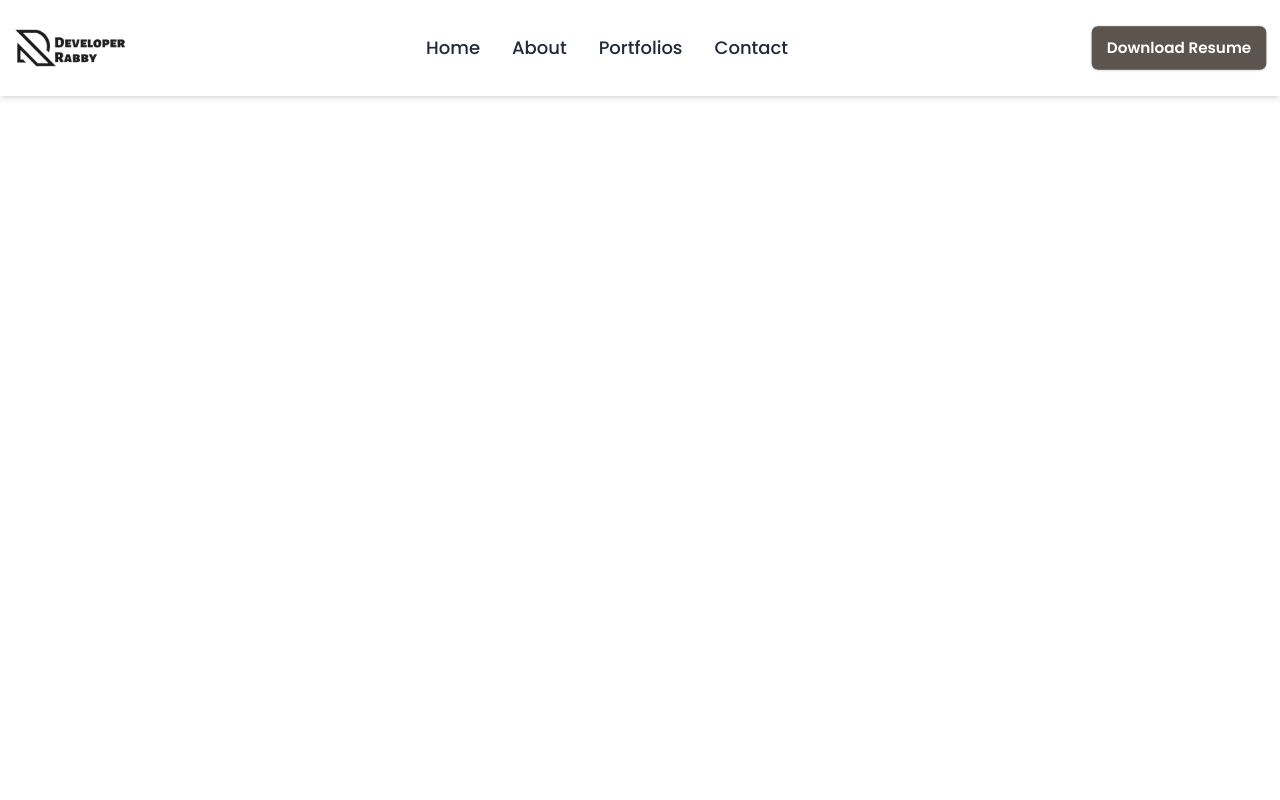
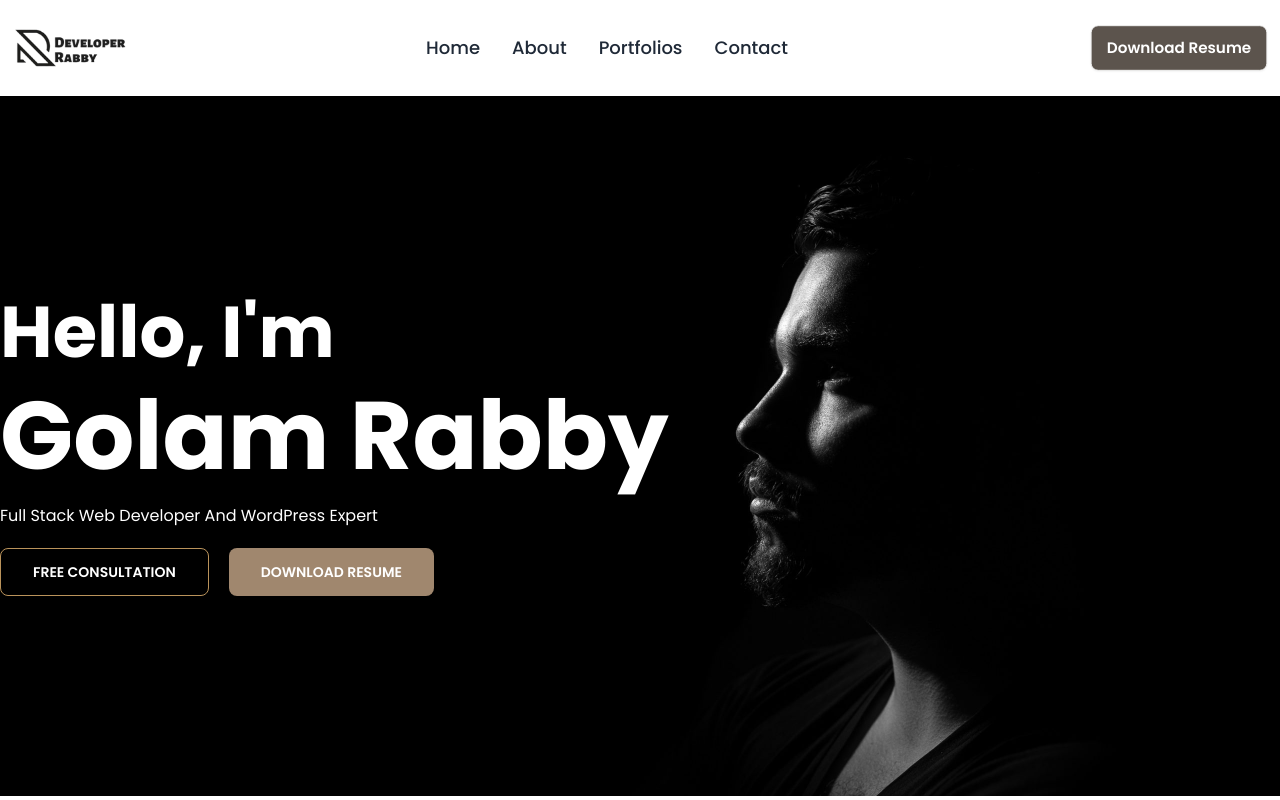
Before and after one commit to rabby4/developer-rabby, a React (Vite) app: page / in a window 1280 px wide. Built offline with nearby package versions, Linux system fonts and the light colour scheme.

Commit message:
added banner section

```diff
--- a/src/components/header/Header.jsx
+++ b/src/components/header/Header.jsx
@@ -11,7 +11,7 @@ const Header = () => {
     return (
         <>
             <div className="navbar shadow-md h-24">
-                <div className="container mx-auto justify-between items-center">
+                <div className="container mx-auto justify-between items-center md:px-8 lg:px-0">
                     <div className="flex justify-between w-full md:w-auto">
                         <div className="dropdown">
                             <div tabIndex={0} role="button" className="btn btn-ghost md:hidden">
--- /dev/null
+++ b/src/components/pages/home/Banner.jsx
@@ -0,0 +1,23 @@
+import React from 'react';
+import bannerImg from './../../../assets/banner.jpg'
+
+const Banner = () => {
+    return (
+        <>
+            <div className='bgImage h-[calc(100vh-100px)] relative'>
+                {/* <div className="absolute bgOverlay"></div> */}
+                <div className='container mx-auto text-white z-10 h-full flex flex-col justify-center space-y-5'>
+                    <h2 className='text-7xl font-bold '>Hello, I&#39;m</h2>
+                    <h2 className='text-8xl font-bold '>Golam Rabby</h2>
+                    <p>Full Stack Web Developer And WordPress Expert</p>
+                    <div className='space-x-5'>
+                        <button className="btn bg-transparent border-brown-400 uppercase text-white hover:bg-brown-500 hover:border-brown-500 px-8">Free consultation</button>
+                        <button className="btn bg-brown-500 hover:bg-brown-900 text-white border-none uppercase px-8">Download Resume</button>
+                    </div>
+                </div>
+            </div>
+        </>
+    );
+};
+
+export default Banner;
--- a/src/components/pages/home/Home.jsx
+++ b/src/components/pages/home/Home.jsx
@@ -1,10 +1,11 @@
+import Banner from "./Banner";
 
 
 const Home = () => {
     return (
-        <div>
-            <h2>this is home page</h2>
-        </div>
+        <>
+            <Banner></Banner>
+        </>
     );
 };
 
--- a/src/index.css
+++ b/src/index.css
@@ -3,6 +3,21 @@
 @tailwind components;
 @tailwind utilities;
 
+
+
 body {
     font-family: 'Poppins', sans-serif;
 }
+
+.bgImage {
+    background: url(./assets/banner.jpg);
+    background-size: cover;
+    background-repeat: no-repeat;
+    background-position: top;
+}
+
+.bgOverlay {
+    height: 100%;
+    width: 100%;
+    background-color: #0000005e;
+}
```
Also changed, not shown: src/main.jsx (+7 -0 lines), .eslintrc.cjs.
